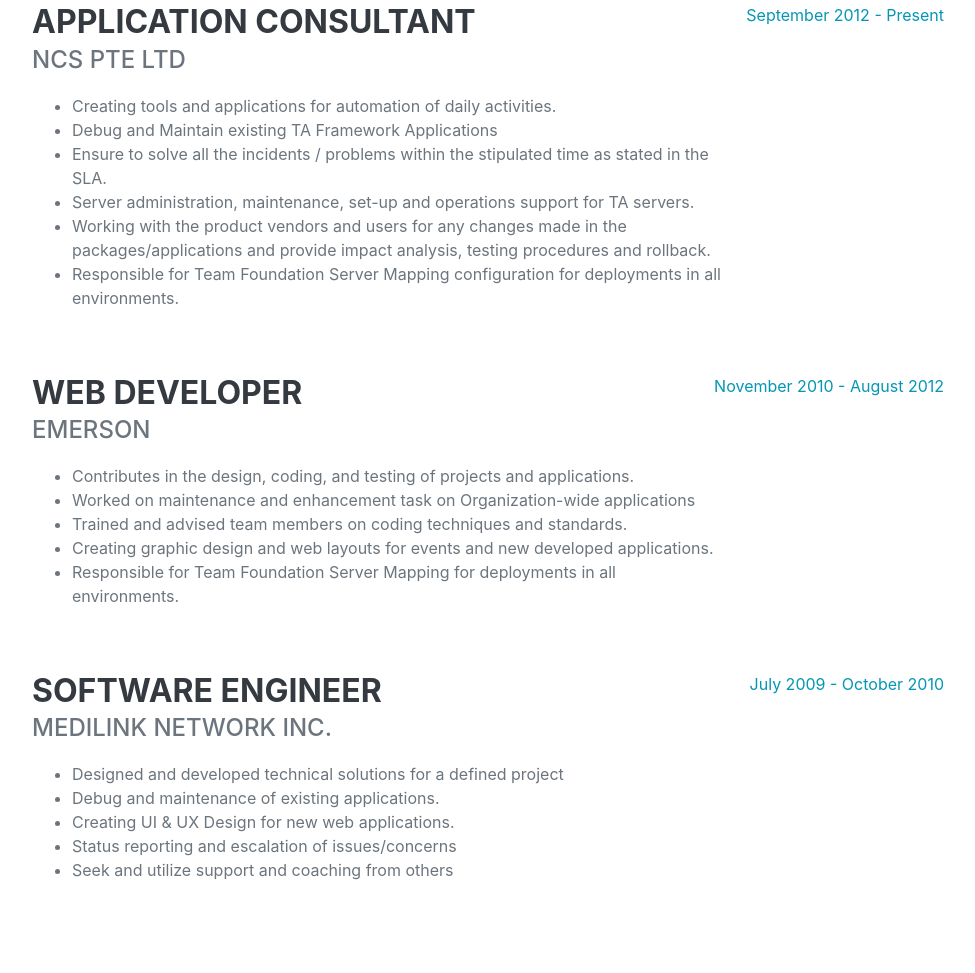
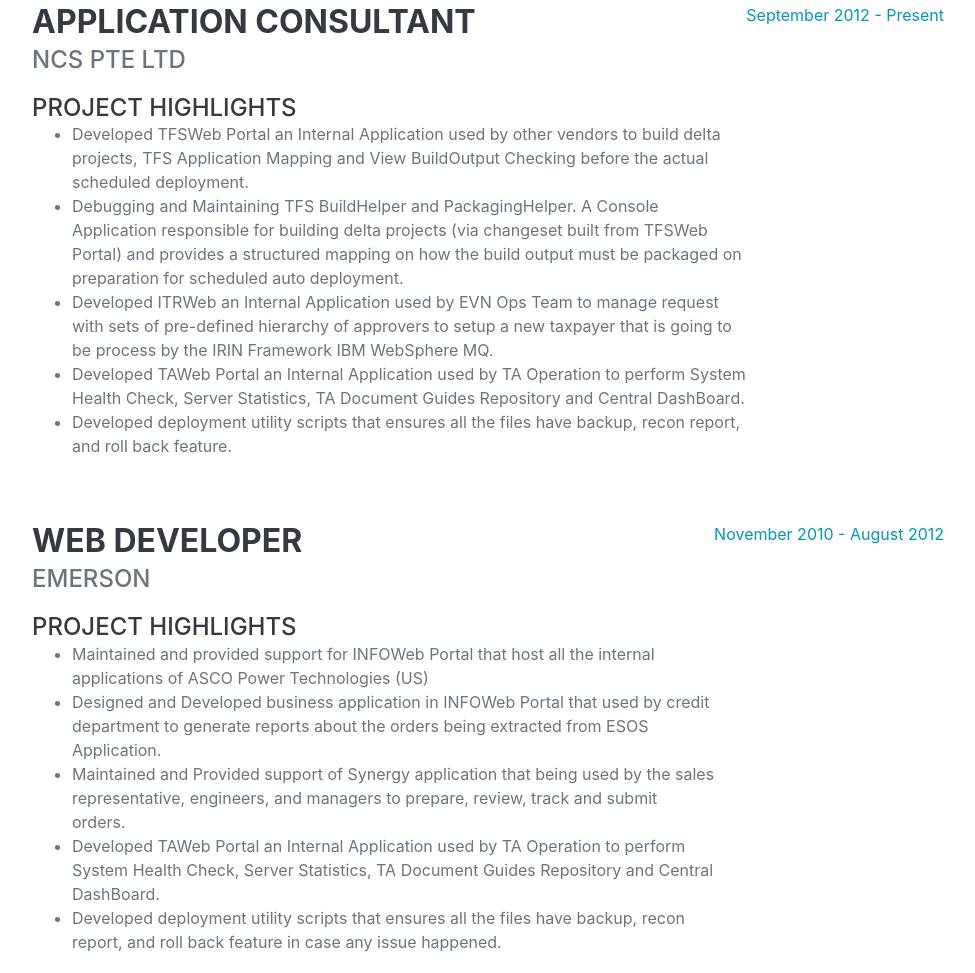
Before and after one commit to marksister/marksister_website, a website: page dist/cv.html in a window 1280 px wide. Shown: the part 993-1966 px from the top of the page, without its empty margins (288-1263 px from the left). Drawn offline with nearby package versions, Linux system fonts and the light colour scheme; a web font is replaced by a local one.

Commit message:
updated my cv

```diff
--- a/dist/cv.html
+++ b/dist/cv.html
@@ -77,7 +77,11 @@
             >
           </li>
           <li class="nav-item">
-            <a class="nav-link js-scroll-trigger" href="http://www.mrksister.com">Back to mrksister.com </a>
+            <a
+              class="nav-link js-scroll-trigger"
+              href="http://www.mrksister.com"
+              >Back to mrksister.com
+            </a>
           </li>
         </ul>
       </div>
@@ -89,7 +93,7 @@
         <div class="resume-section-content">
           <h1 class="mb-0">Mark <span class="text-primary">Sister</span></h1>
           <div class="subheading mb-5">
-             Geylang Bahru Singapore
+            Geylang Bahru Singapore
 
             <i class="fas fa-envelope"></i>
             <a href="mailto:roneilsister@gmail.com"> roneilsister@gmail.com</a>
@@ -97,7 +101,7 @@
           <p class="lead mb-5">
             I'm an application consultant specialize in software / web
             development and passionate on creating a rewarding project that can
-            help to improve my skills and  continual learning.
+            help to improve my skills and continual learning.
           </p>
           <div class="social-icons">
             <a
@@ -135,30 +139,35 @@
             <div class="flex-grow-1">
               <h3 class="mb-0">Application Consultant</h3>
               <div class="subheading mb-3">NCS PTE LTD</div>
+              <h4 class="mb-0 subheading">Project Highlights</h4>
               <ul>
                 <li>
-                  Creating tools and applications for automation of daily
-                  activities.
+                  Developed TFSWeb Portal an Internal Application used by other
+                  vendors to build delta projects, TFS Application Mapping and
+                  View BuildOutput Checking before the actual scheduled
+                  deployment.
                 </li>
                 <li>
-                  Debug and Maintain existing TA Framework Applications
+                  Debugging and Maintaining TFS BuildHelper and PackagingHelper.
+                  A Console Application responsible for building delta projects
+                  (via changeset built from TFSWeb Portal) and provides a
+                  structured mapping on how the build output must be packaged on
+                  preparation for scheduled auto deployment.
                 </li>
                 <li>
-                  Ensure to solve all the incidents / problems within the
-                  stipulated time as stated in the SLA.
+                  Developed ITRWeb an Internal Application used by EVN Ops Team
+                  to manage request with sets of pre-defined hierarchy of
+                  approvers to setup a new taxpayer that is going to be process
+                  by the IRIN Framework IBM WebSphere MQ.
                 </li>
                 <li>
-                  Server administration, maintenance, set-up and operations
-                  support for TA servers.
+                  Developed TAWeb Portal an Internal Application used by TA
+                  Operation to perform System Health Check, Server Statistics,
+                  TA Document Guides Repository and Central DashBoard.
                 </li>
                 <li>
-                  Working with the product vendors and users for any changes
-                  made in the packages/applications and provide impact analysis,
-                  testing procedures and rollback.
-                </li>
-                <li>
-                  Responsible for Team Foundation Server Mapping configuration
-                  for deployments in all environments.
+                  Developed deployment utility scripts that ensures all the
+                  files have backup, recon report, and roll back feature.
                 </li>
               </ul>
             </div>
@@ -172,26 +181,31 @@
             <div class="flex-grow-1">
               <h3 class="mb-0">Web Developer</h3>
               <div class="subheading mb-3">Emerson</div>
+              <h4 class="mb-0 subheading">Project Highlights</h4>
               <ul>
                 <li>
-                  Contributes in the design, coding, and testing of projects and
-                  applications.
+                  Maintained and provided support for INFOWeb Portal that host
+                  all the internal applications of ASCO Power Technologies (US)
                 </li>
                 <li>
-                  Worked on maintenance and enhancement task on
-                  Organization-wide applications
+                  Designed and Developed business application in INFOWeb Portal
+                  that used by credit department to generate reports about the
+                  orders being extracted from ESOS Application.
                 </li>
                 <li>
-                  Trained and advised team members on coding techniques and
-                  standards.
+                  Maintained and Provided support of Synergy application that
+                  being used by the sales representative, engineers, and
+                  managers to prepare, review, track and submit orders.
                 </li>
                 <li>
-                  Creating graphic design and web layouts for events and new
-                  developed applications.
+                  Developed TAWeb Portal an Internal Application used by TA
+                  Operation to perform System Health Check, Server Statistics,
+                  TA Document Guides Repository and Central DashBoard.
                 </li>
                 <li>
-                  Responsible for Team Foundation Server Mapping for deployments
-                  in all environments.
+                  Developed deployment utility scripts that ensures all the
+                  files have backup, recon report, and roll back feature in case
+                  any issue happened.
                 </li>
               </ul>
             </div>
@@ -204,21 +218,21 @@
             <div class="flex-grow-1">
               <h3 class="mb-0">Software Engineer</h3>
               <div class="subheading mb-3">MediLink Network Inc.</div>
+              <h4 class="mb-0 subheading">Project Highlights</h4>
               <ul>
                 <li>
-                  Designed and developed technical solutions for a defined
-                  project
+                  Designed and Developed web-based scanner of patient documents
+                  that being used by other HMO and uploaded in Medilink
+                  repositories.
                 </li>
                 <li>
-                  Debug and maintenance of existing applications.
+                  Implemented a script to extract the data from hospitals
+                  automatically and uploaded to provider link system.
                 </li>
                 <li>
-                  Creating UI & UX Design for new web applications.
+                  Maintained Medilink Company website and allow hospitals to
+                  update their information.
                 </li>
-                <li>
-                  Status reporting and escalation of issues/concerns
-                </li>
-                <li>Seek and utilize support and coaching from others</li>
               </ul>
             </div>
             <div class="flex-shrink-0">
@@ -267,9 +281,13 @@
 
             <li class="list-inline-item"><i class="fab fa-sass"></i></li>
             <li class="list-inline-item"><i class="fab fa-npm"></i></li>
-            <li class="list-inline-item"><img src="images/csharp.png" alt=""></i></li>
-            <li class="list-inline-item"><img src="images/sqlserver.png" alt=""></i></li>
 
+            <li class="list-inline-item">
+              <img src="images/csharp.png" alt="" />
+            </li>
+            <li class="list-inline-item">
+              <img src="images/sqlserver.png" alt="" />
+            </li>
           </ul>
           <div class="subheading mb-3">Workflow</div>
           <ul class="fa-ul mb-0">
@@ -285,14 +303,6 @@
               <span class="fa-li"><i class="fas fa-check"></i></span>Cross
               Functional Teams
             </li>
-            <li>
-              <span class="fa-li"><i class="fas fa-check"></i></span>
-              Using ASP.NET C# MVC for Back End
-            </li>
-            <li>
-              <span class="fa-li"><i class="fas fa-check"></i></span>
-              SQL Server for Repository
-            </li>
 
             <li>
               <span class="fa-li"><i class="fas fa-check"></i></span>Agile
@@ -307,13 +317,12 @@
         <div class="resume-section-content">
           <h2 class="mb-5">Interests</h2>
           <p>
-            Apart from being a web developer, I love travelling , photography and watch tech reviews.
+            Apart from being a web developer, I love travelling , photography
+            and watch tech reviews.
           </p>
-
         </div>
       </section>
       <hr class="m-0" />
-
     </div>
     <!-- Bootstrap core JS-->
     <script src="https://cdnjs.cloudflare.com/ajax/libs/jquery/3.5.1/jquery.min.js"></script>
```
